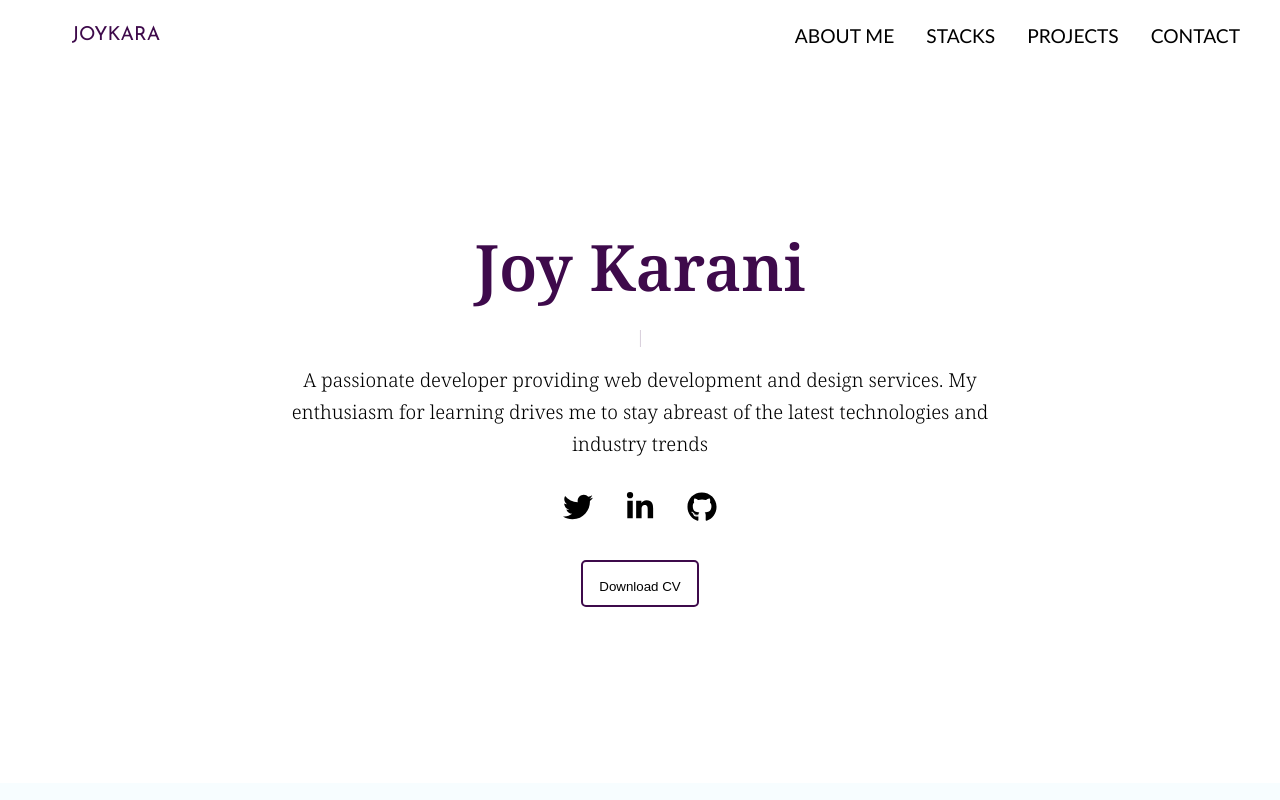
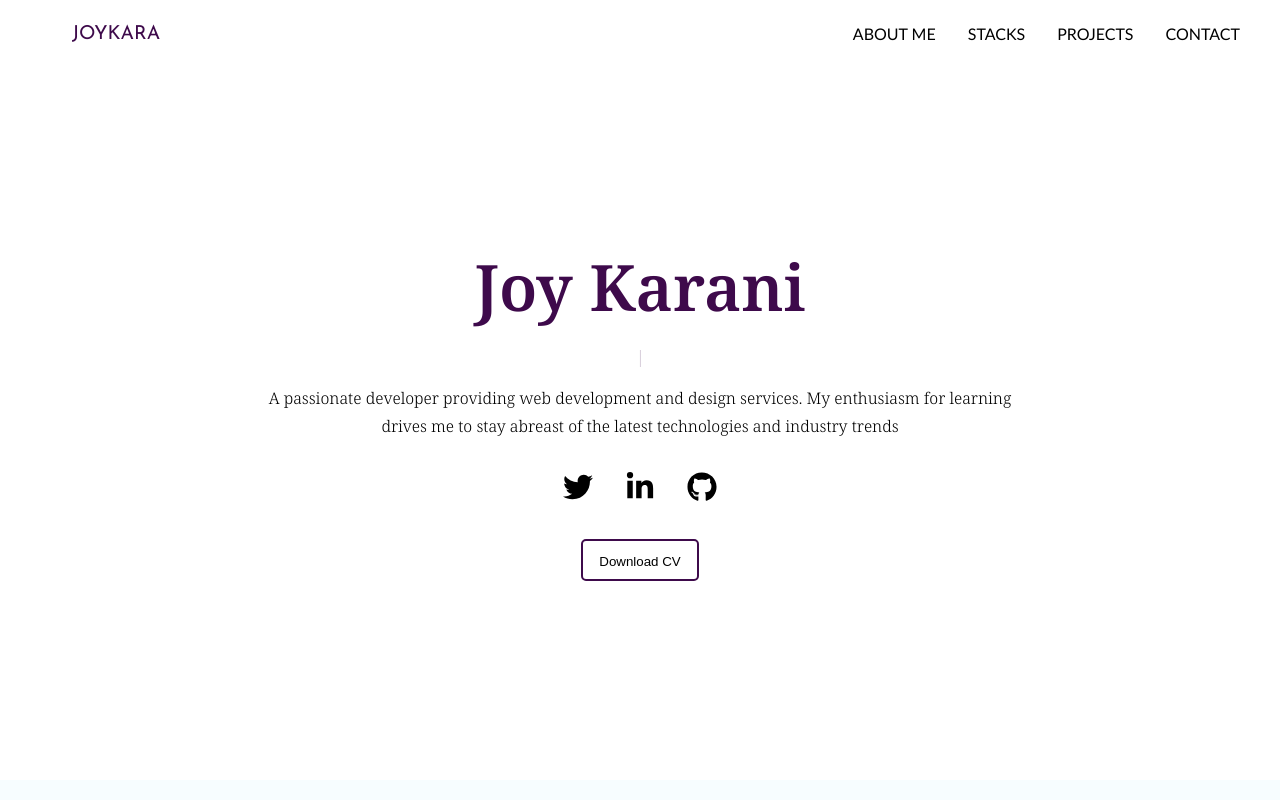
Before and after one commit to joykara/Joykarani_portfolio, a React (Create React App) app: page / in a window 1280 px wide. Shown: the top 800 px of the page. Built offline with nearby package versions, Linux system fonts and the light colour scheme.

Commit message:
edit font size

```diff
--- a/src/App.css
+++ b/src/App.css
@@ -35,7 +35,7 @@
   font-family: var(--font-family);
 }
 a{
-  font-size: clamp(1rem, 1.5vw, 1.2rem);
+  font-size: clamp(1rem, 1.2vw, 1.2rem);
   font-family: var(--font-family);
   color: #461186;
 }
@@ -44,8 +44,8 @@
 }
 p{
   font-family: var(--font-family);
-  line-height: 32px;
-  font-size: clamp(1rem, 1.5vw, 1.2rem);
+  line-height: 28px;
+  font-size: clamp(1rem, 1.2vw, 1.2rem);
   font-weight: 300;
 }
 hr{
```
